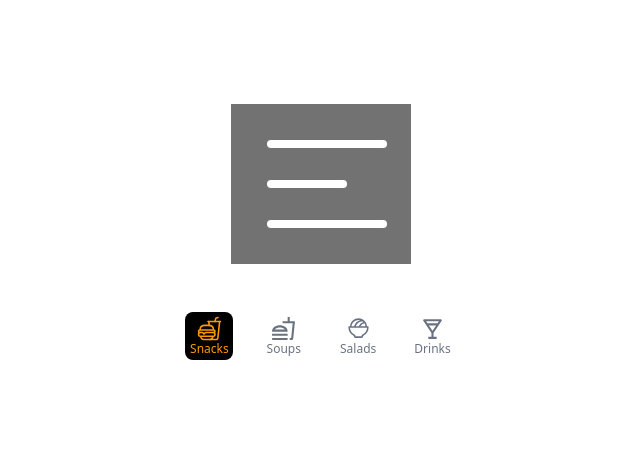
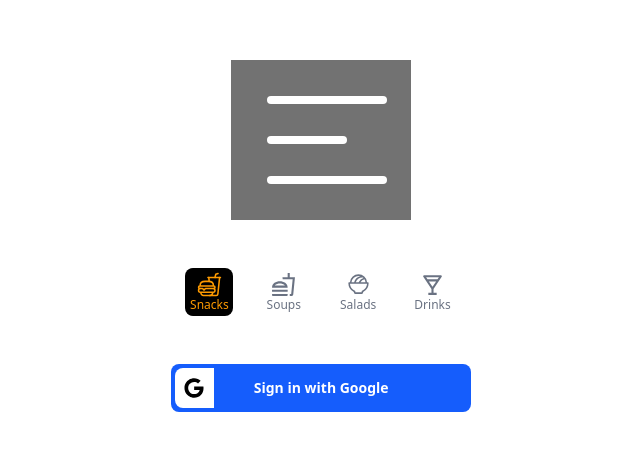
Before and after one commit to vishdadhich092004/ma, a React (Vite) app: page / in a window 1280 px wide. Shown: the part 164-614 px from the top of the page, without its empty margins (319-959 px from the left). Built offline with nearby package versions, Linux system fonts and the light colour scheme.

Commit message:
google signin micro animation v1

```diff
--- /dev/null
+++ b/src/Animations/GoogleSignIn.tsx
@@ -0,0 +1,54 @@
+import { useState } from "react";
+import { FaGoogle } from "react-icons/fa";
+
+function GoogleSignIn() {
+  const [isHovered, setIsHovered] = useState(false);
+  return (
+    <div
+      className="flex flex-row items-center gap-10 bg-blue-600 rounded-lg p-1 w-[300px] cursor-pointer font-medium"
+      onClick={() => {
+        setIsHovered(!isHovered);
+      }}
+    >
+      <span
+        className={`bg-white h-10 w-10 flex items-center justify-center rounded-l-lg transform transition-transform duration-800 ease-in-out ${
+          isHovered
+            ? "translate-x-[250px] rounded-r-lg rounded-l-none"
+            : "translate-x-0"
+        }`}
+      >
+        <FaGoogle size={20} />
+      </span>
+      <span className="text-white relative flex items-center h-10 w-[220px] overflow-hidden">
+        <span
+          className={`text-sm whitespace-nowrap transition-all duration-800 ease-in-out transform font-bold ${
+            isHovered
+              ? "opacity-0  absolute pointer-events-none"
+              : "opacity-100 translate-x-0"
+          }`}
+        >
+          Sign in with Google
+        </span>
+        <span
+          className={`flex items-center gap-2 whitespace-nowrap transition-all duration-800 ease-in-out transform ${
+            isHovered
+              ? "opacity-100 "
+              : "opacity-0 translate-x-full absolute pointer-events-none"
+          }`}
+        >
+          <img
+            src="https://avatars.githubusercontent.com/u/1?v=4"
+            alt="User avatar"
+            className="w-8 h-8 rounded-full"
+          />
+          <div className="flex flex-col">
+            <span className="text-xs">Hey Saudh</span>
+            <span className="text-xs">admin@saudh.com</span>
+          </div>
+        </span>
+      </span>
+    </div>
+  );
+}
+
+export default GoogleSignIn;
--- a/src/App.tsx
+++ b/src/App.tsx
@@ -1,11 +1,12 @@
 import BottomNavbar from "./Animations/BottomNavbar";
+import GoogleSignIn from "./Animations/GoogleSignIn";
 import Hamburger from "./Animations/Hamburger";
-
 function App() {
   return (
     <div className="flex flex-col items-center justify-center h-screen gap-10">
       <Hamburger />
       <BottomNavbar />
+      <GoogleSignIn />
     </div>
   );
 }
```
